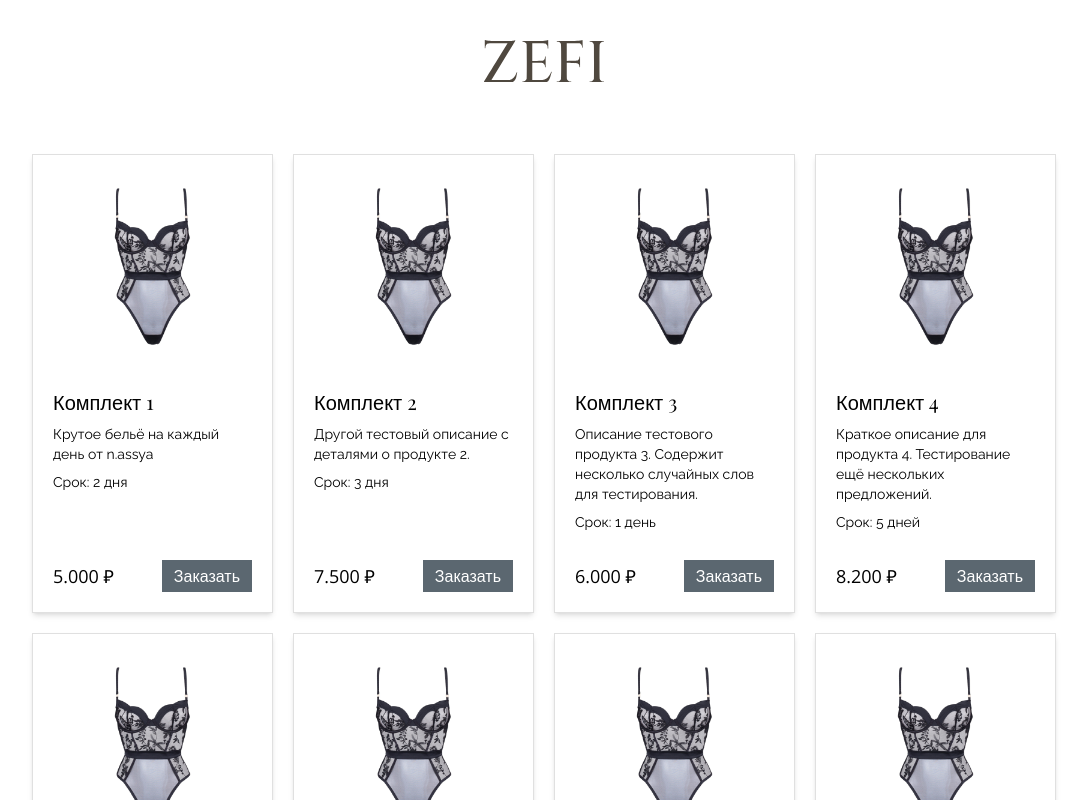
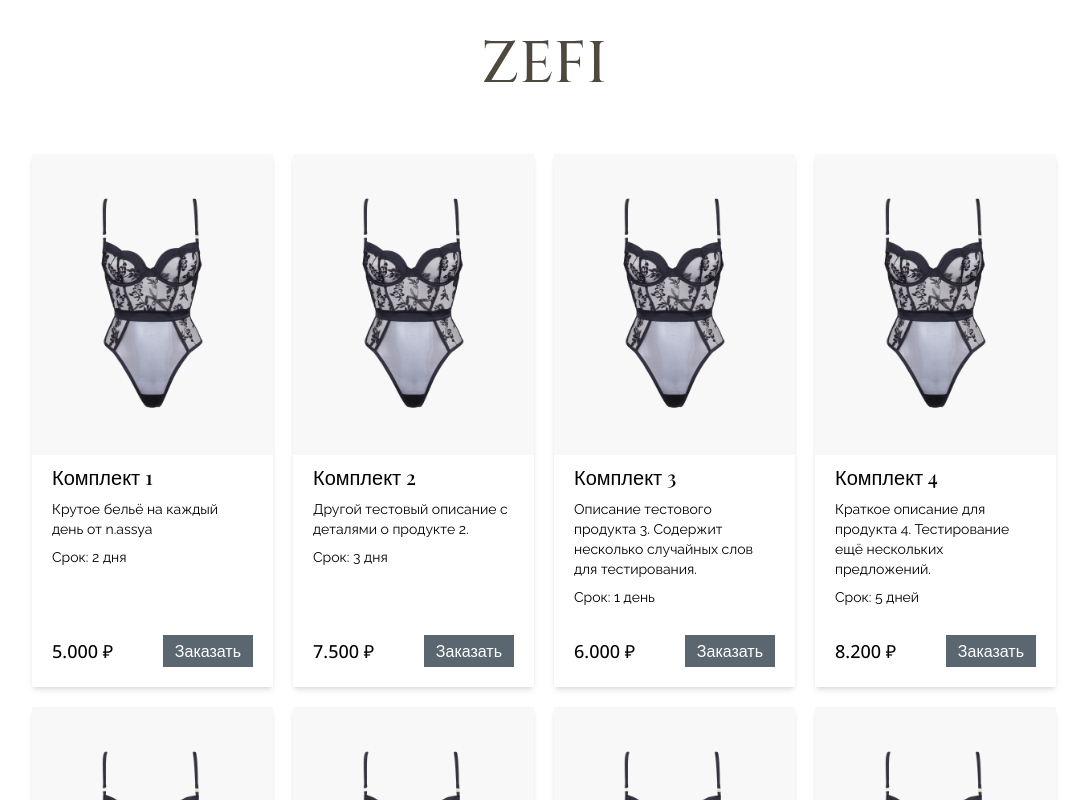
Before and after one commit to ptprt5m/zefi-catalog, a Next.js app: page / in a window 1280 px wide. Shown: the top 800 px of the page, without its empty margins (96-1183 px from the left). Built offline with nearby package versions, Linux system fonts and the light colour scheme.

Commit message:
feat: added framer motion, not-found page and minor design update

```diff
--- a/package.json
+++ b/package.json
@@ -10,6 +10,7 @@
   },
   "dependencies": {
     "clsx": "^2.1.1",
+    "framer-motion": "^11.5.4",
     "next": "14.2.7",
     "react": "^18",
     "react-dom": "^18",
--- a/src/app/layout.tsx
+++ b/src/app/layout.tsx
@@ -18,12 +18,14 @@ export default function RootLayout({
         <html lang="en">
             <body
                 className={cn(
-                    'w-full max-w-5xl m-auto h-full min-h-screen flex flex-col justify-between items-center',
+                    'w-full max-w-5xl m-auto min-h-screen flex flex-col justify-between items-center h-full',
                     open_sans.className
                 )}
             >
                 <Header />
-                <main className="flex-grow pt-8 pb-14">{children}</main>
+                <main className="flex-grow pt-8 pb-14 w-full h-full">
+                    {children}
+                </main>
                 <Footer />
             </body>
         </html>
--- /dev/null
+++ b/src/app/not-found.tsx
@@ -0,0 +1,18 @@
+import { cn, playfair } from '@/utils'
+import Link from 'next/link'
+
+export default function NotFound() {
+    return (
+        <div className="flex flex-col gap-5 items-center justify-center h-full w-full m-auto">
+            <p className={cn('font-light text-xl', playfair.className)}>
+                Такой страницы не существует
+            </p>
+            <Link
+                href="/"
+                className="bg-zefi-darkGrayBlue text-white py-1 px-3 transition hover:opacity-75 hover:scale-105"
+            >
+                На главную
+            </Link>
+        </div>
+    )
+}
--- /dev/null
+++ b/src/components/Animation.tsx
@@ -0,0 +1,40 @@
+'use client'
+
+import { motion } from 'framer-motion'
+import type { ReactNode } from 'react'
+
+export const Animation = ({
+    children,
+    speed = 1,
+    y = 0,
+    x = 0,
+    className,
+}: {
+    children?: ReactNode
+    speed?: number
+    y?: number
+    x?: number
+    className?: string
+}) => {
+    const variants = {
+        hidden: { y: y, x: x, opacity: 0 },
+        visible: (speed: number) => ({
+            y: 0,
+            x: 0,
+            opacity: 1,
+            transition: { delay: speed * 0.2 },
+        }),
+    }
+
+    return (
+        <motion.div
+            initial="hidden"
+            animate="visible"
+            variants={variants}
+            custom={speed}
+            className={className}
+        >
+            {children}
+        </motion.div>
+    )
+}
--- a/src/components/products/ProductCard.tsx
+++ b/src/components/products/ProductCard.tsx
@@ -10,18 +10,28 @@ export const ProductCard = ({
     time,
     image,
 }: IProduct) => (
-    <div className="flex flex-col gap-2 max-w-64 border border-zefi-lightGray items-center shadow-md">
-        <Image height={100} width={180} alt="lingerie" src={image} />
+    <div className="flex flex-col gap-2 max-w-64 items-center shadow-md">
+        <Image
+            height={100}
+            width={200}
+            alt="lingerie"
+            src={image}
+            className="w-full object-cover"
+        />
         <div className="flex flex-col gap-2 items-start px-5 flex-grow">
-            <h2 className={cn('text-xl', playfair.className)}>{name}</h2>
+            <h2 className={cn('text-xl font-medium', playfair.className)}>
+                {name}
+            </h2>
             <p className={cn('text-sm', raleway.className)}>{description}</p>
             <p className={cn('text-sm', raleway.className)}>Срок: {time}</p>
         </div>
         <div className="flex gap-3 justify-between items-center p-5 w-full">
-            <p className={cn('text-lg')}>{formatNumberWithDots(price)} ₽</p>
+            <p className={cn('text-lg font-medium')}>
+                {formatNumberWithDots(price)} ₽
+            </p>
             <Link
                 href={'/'}
-                className="bg-zefi-darkGrayBlue text-white py-1 px-3 transition hover:opacity-75 hover:scale-105"
+                className="bg-zefi-darkGrayBlue text-white py-1 px-3 transition hover:opacity-75 hover:scale-105 font-medium"
             >
                 Заказать
             </Link>
--- a/src/components/products/ProductList.tsx
+++ b/src/components/products/ProductList.tsx
@@ -3,6 +3,7 @@
 import { useProducts } from '@/hooks'
 import { ProductCard } from '.'
 import { IProduct } from '@/models'
+import { Animation } from '../Animation'
 
 export const ProductList: React.FC = () => {
     const { products, loading, error } = useProducts()
@@ -13,7 +14,13 @@ export const ProductList: React.FC = () => {
     return (
         <div className="grid grid-cols-4 gap-5">
             {products.map((product: IProduct) => (
-                <ProductCard key={product.id} {...product} />
+                <Animation
+                    key={product.id}
+                    className="flex"
+                    speed={product.id * 0.5}
+                >
+                    <ProductCard {...product} />
+                </Animation>
             ))}
         </div>
     )
--- a/src/utils/fonts.ts
+++ b/src/utils/fonts.ts
@@ -2,15 +2,15 @@ import { Open_Sans, Playfair_Display, Raleway } from 'next/font/google'
 
 export const open_sans = Open_Sans({
     subsets: ['latin'],
-    weight: ['300', '400', '700'],
+    weight: ['300', '400', '500', '600', '700'],
 })
 
 export const playfair = Playfair_Display({
     subsets: ['latin'],
-    weight: ['400', '700'],
+    weight: ['400', '500', '600', '700'],
 })
 
 export const raleway = Raleway({
     subsets: ['latin'],
-    weight: ['400', '700'],
+    weight: ['400', '500', '600', '700'],
 })
```
Also changed, not shown: src/components/svg/Logo.tsx (+4 -0 lines), public/images/lingerie.jpg, 1 other file (tests, documents, lock files or other folders).
